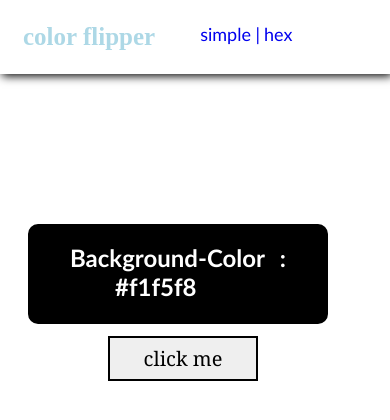
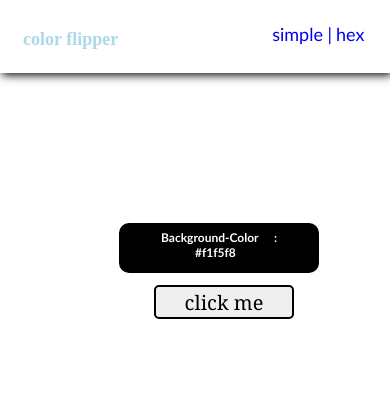
Before and after one commit to shishupaltech/javascriptProject, a plain HTML site: page index.html in a window 390 px wide. Drawn offline with Linux system fonts and the light colour scheme.

Commit message:
responsive design complete

```diff
--- a/style.css
+++ b/style.css
@@ -16,7 +16,7 @@
 .nav-center .nav-links{
     display: flex;
     flex-direction: row;
-    margin-left: 700px;
+    margin-left: 1200px;
 
 }
 .nav-center .nav-links  li{
@@ -65,35 +65,50 @@
     font-size: 20px;
     cursor: pointer;
 }
-@media screen and (max-width: 420px) {
+ @media screen and (max-width: 420px) {
     html,body{
         overflow-x: hidden;
+
     }
 
     .nav-center{
-        width: 100%;
-        height: 100%;
+        width:100% ;
+        height: 50%;
     }
-    .nav-center .nav-links{
-        margin-left:20px ;
+    .nav-center h4{
+        font-size: 18px;
+        padding-top:6px;
+    }
+     .nav-center .nav-links{
+        margin-left:129px ;
     }
     .nav-center .nav-links  li{
         margin-top: 23px;
     }
     .container{
-        margin: 150px 28px;
+
+        margin: 150px 119px;
+        font-size: 12px;
     }
     .colorm{
         justify-content: center;
         align-items: center;
-        padding-left: 45px;
+        padding-left:34px;
     }
     .container h2{
-        width: 300px;
-        height:100px;
+        padding-top:5px;
+        width: 200px;
+        height:50px;
+        font-size: 12px;
 
     }
     .container .btn{
-        margin-left: 80px;
+        width: 140px;
+        height: 34px;
+        border-radius: 5px;
+        margin-left: 35px;
+    }
+    .container .btn:hover{
+        background-color: blue;
     }
  }
```
